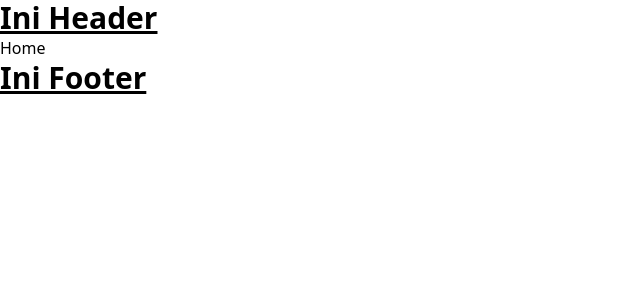
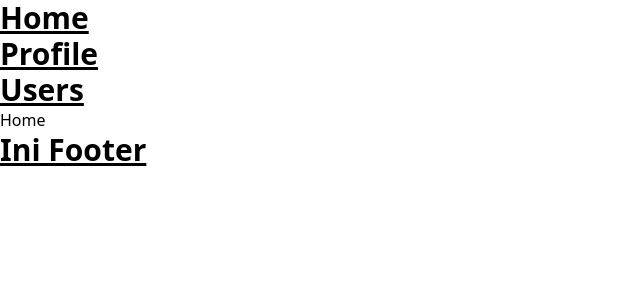
Before and after one commit to SkandarEverest/belajar-nextjs, a Next.js app: page / in a window 1280 px wide. Shown: the top 300 px of the page, without its empty margins (0-640 px from the left). Built offline with nearby package versions, Linux system fonts and the light colour scheme.

Commit message:
tugas hari-7

```diff
--- a/components/header/index.js
+++ b/components/header/index.js
@@ -1,7 +1,21 @@
+import Link from "next/link";
+
 const Header = () => {
   return (
     <>
-      <div className="text-3xl font-bold underline">Ini Header</div>
+      <div className="text-3xl font-bold underline">
+        <ul>
+          <li>
+            <Link href="/">Home</Link>
+          </li>
+          <li>
+            <Link href="/profile">Profile</Link>
+          </li>
+          <li>
+            <Link href="/users">Users</Link>
+          </li>
+        </ul>
+      </div>
     </>
   );
 };
--- /dev/null
+++ b/pages/users/detail.js
@@ -0,0 +1,14 @@
+import Layout from "@/layout";
+
+export default function Detail() {
+  return (
+    <>
+      <Layout
+        metaTitle="User Detail"
+        metaDescription="Informasi detail dari user"
+      >
+        <p>User Detail</p>
+      </Layout>
+    </>
+  );
+}
--- /dev/null
+++ b/pages/users/index.js
@@ -0,0 +1,11 @@
+import Layout from "@/layout";
+
+export default function Users() {
+  return (
+    <>
+      <Layout metaTitle="Users" metaDescription="Halaman utama dari menu users">
+        <p>Users</p>
+      </Layout>
+    </>
+  );
+}
```
